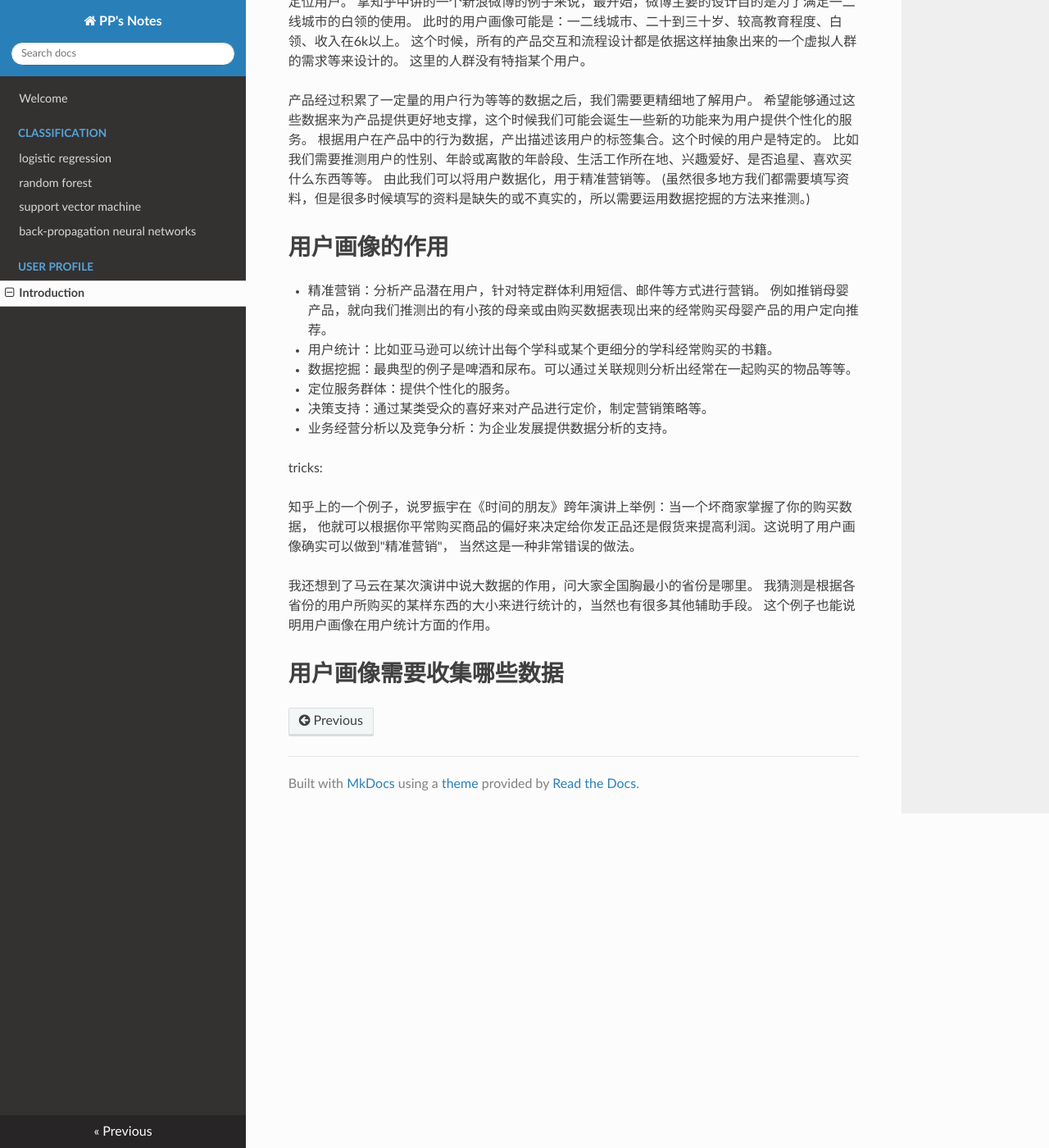
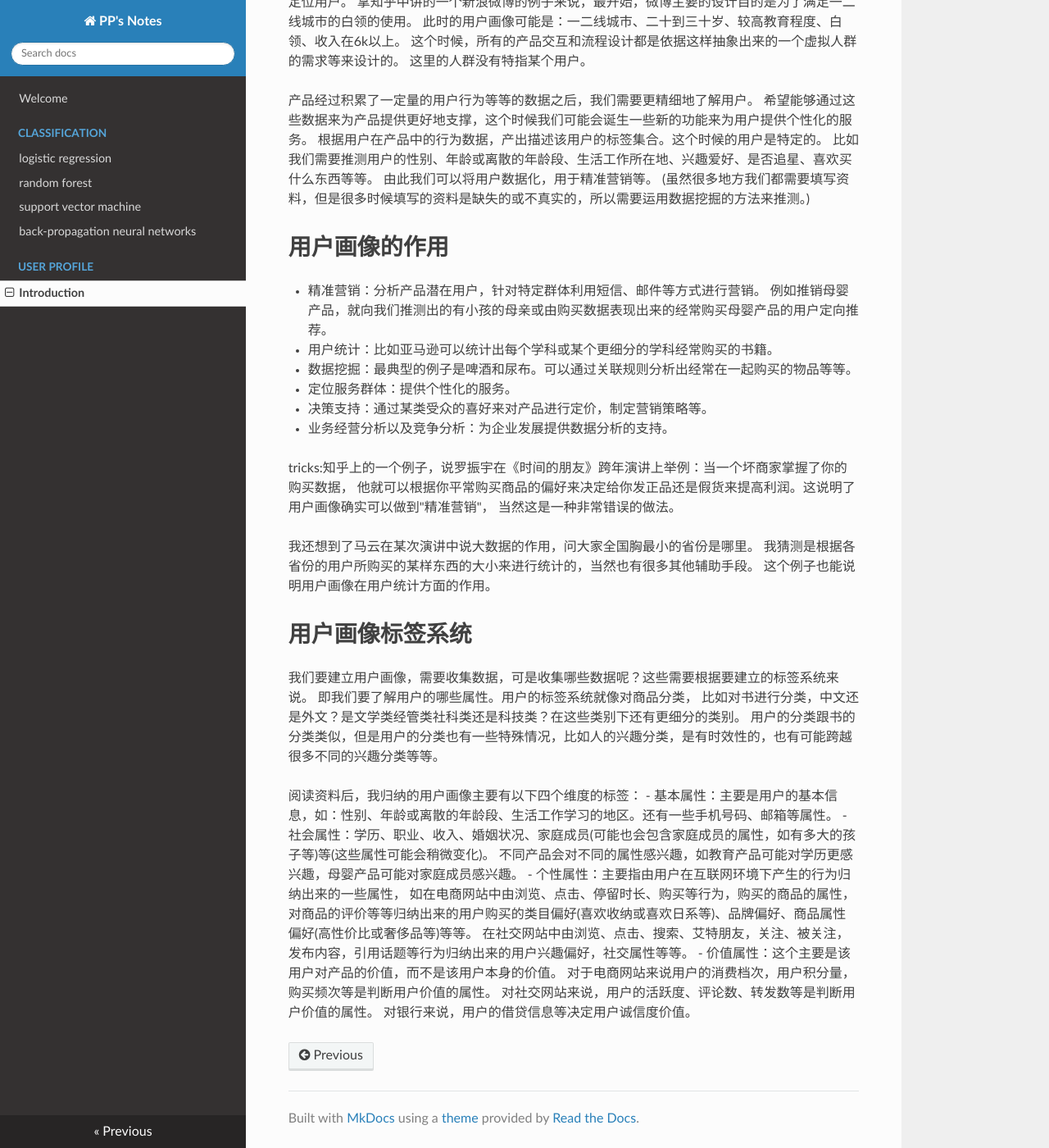
Before and after one commit to NobodyKnowsPP/pp-blog, an MkDocs documentation site: the page built from docs/UserProfile/Introduction.md, in a window 1280 px wide and 1400 px high, scrolled down 810 px. Shown: the whole window at 82% size. Built offline with MkDocs 1.6.1, drawn with Linux system fonts in a browser that asks for light colours; nearby versions of some CDN libraries; old or Windows-style settings are respelled for this version of MkDocs.

Commit message:
add Introduction

```diff
--- a/docs/UserProfile/Introduction.md
+++ b/docs/UserProfile/Introduction.md
@@ -58,4 +56,22 @@
 我猜测是根据各省份的用户所购买的某样东西的大小来进行统计的，当然也有很多其他辅助手段。
 这个例子也能说明用户画像在用户统计方面的作用。
 
-# 用户画像需要收集哪些数据
+# 用户画像标签系统
+
+我们要建立用户画像，需要收集数据，可是收集哪些数据呢？这些需要根据要建立的标签系统来说。
+即我们要了解用户的哪些属性。用户的标签系统就像对商品分类，
+比如对书进行分类，中文还是外文？是文学类经管类社科类还是科技类？在这些类别下还有更细分的类别。
+用户的分类跟书的分类类似，但是用户的分类也有一些特殊情况，比如人的兴趣分类，是有时效性的，也有可能跨越很多不同的兴趣分类等等。
+
+阅读资料后，我归纳的用户画像主要有以下四个维度的标签：
+- 基本属性：主要是用户的基本信息，如：性别、年龄或离散的年龄段、生活工作学习的地区。还有一些手机号码、邮箱等属性。
+- 社会属性：学历、职业、收入、婚姻状况、家庭成员(可能也会包含家庭成员的属性，如有多大的孩子等)等(这些属性可能会稍微变化)。
+不同产品会对不同的属性感兴趣，如教育产品可能对学历更感兴趣，母婴产品可能对家庭成员感兴趣。
+- 个性属性：主要指由用户在互联网环境下产生的行为归纳出来的一些属性，
+如在电商网站中由浏览、点击、停留时长、购买等行为，购买的商品的属性，
+对商品的评价等等归纳出来的用户购买的类目偏好(喜欢收纳或喜欢日系等)、品牌偏好、商品属性偏好(高性价比或奢侈品等)等等。
+在社交网站中由浏览、点击、搜索、艾特朋友，关注、被关注，发布内容，引用话题等行为归纳出来的用户兴趣偏好，社交属性等等。
+- 价值属性：这个主要是该用户对产品的价值，而不是该用户本身的价值。
+对于电商网站来说用户的消费档次，用户积分量，购买频次等是判断用户价值的属性。
+对社交网站来说，用户的活跃度、评论数、转发数等是判断用户价值的属性。
+对银行来说，用户的借贷信息等决定用户诚信度价值。
```
Also changed, not shown: other parts of docs/UserProfile/Introduction.md (+1 -3 lines).
